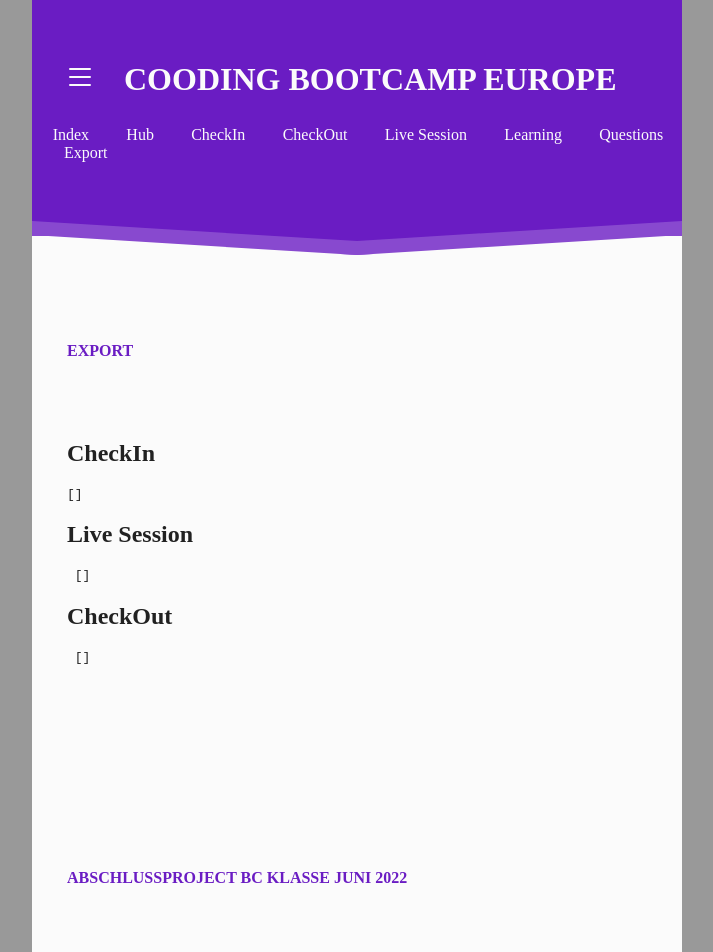
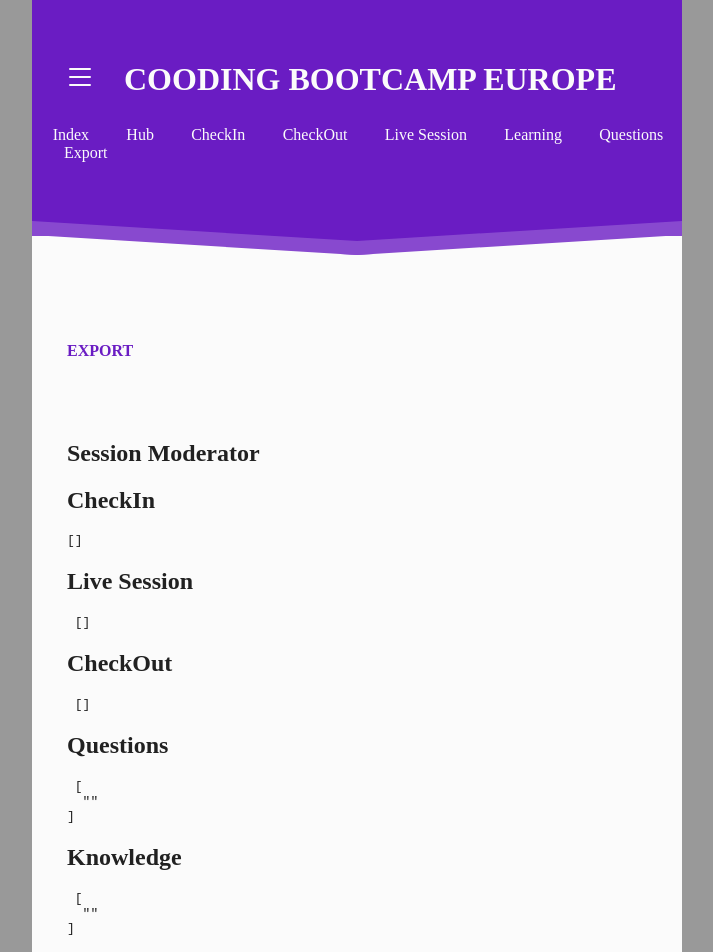
Before and after one commit to akaEnvi/abschlussarbeit, a Vue app: page /ExportView in a window 1280 px wide. Shown: the top 952 px of the page, without its empty margins (283-996 px from the left). Built offline with nearby package versions, Linux system fonts and the light colour scheme; no server answers.

Commit message:
fix: add Export options

```diff
--- a/src/store/index.js
+++ b/src/store/index.js
@@ -102,12 +102,15 @@ export default createStore({
       }
     },
     reset(ctx) {
+      ctx.state.moderatorName = "";
       ctx.state.checking = [];
       ctx.state.liveSessionPresence = [];
       ctx.state.checkout = [];
       ctx.state.knowledge = [];
       ctx.state.questions = [];
       ctx.state.moderatorName = "";
+      ctx.state.questions = "";
+      ctx.state.knowledge = "";
     },
   },
   modules: {},
--- a/src/views/ExportView.vue
+++ b/src/views/ExportView.vue
@@ -1,18 +1,31 @@
 <template>
   <h1>Export</h1>
+  <h2>Session Moderator</h2>
+  <pre>{{ moderatorName }}</pre>
   <h2>CheckIn</h2>
   <pre>{{ checking }}</pre>
   <h2>Live Session</h2>
   <pre> {{ liveSessionPresence }}</pre>
   <h2>CheckOut</h2>
   <pre> {{ checkout }}</pre>
+  <h2>Questions</h2>
+  <pre> {{ questions }}</pre>
+  <h2>Knowledge</h2>
+  <pre> {{ knowledge }}</pre>
 </template>
 
 <script>
 import { mapState } from "vuex";
 export default {
   computed: {
-    ...mapState(["liveSessionPresence", "checking", "checkout"]),
+    ...mapState([
+      "moderatorName",
+      "liveSessionPresence",
+      "checking",
+      "checkout",
+      "questions",
+      "knowledge",
+    ]),
   },
 };
 </script>
```
